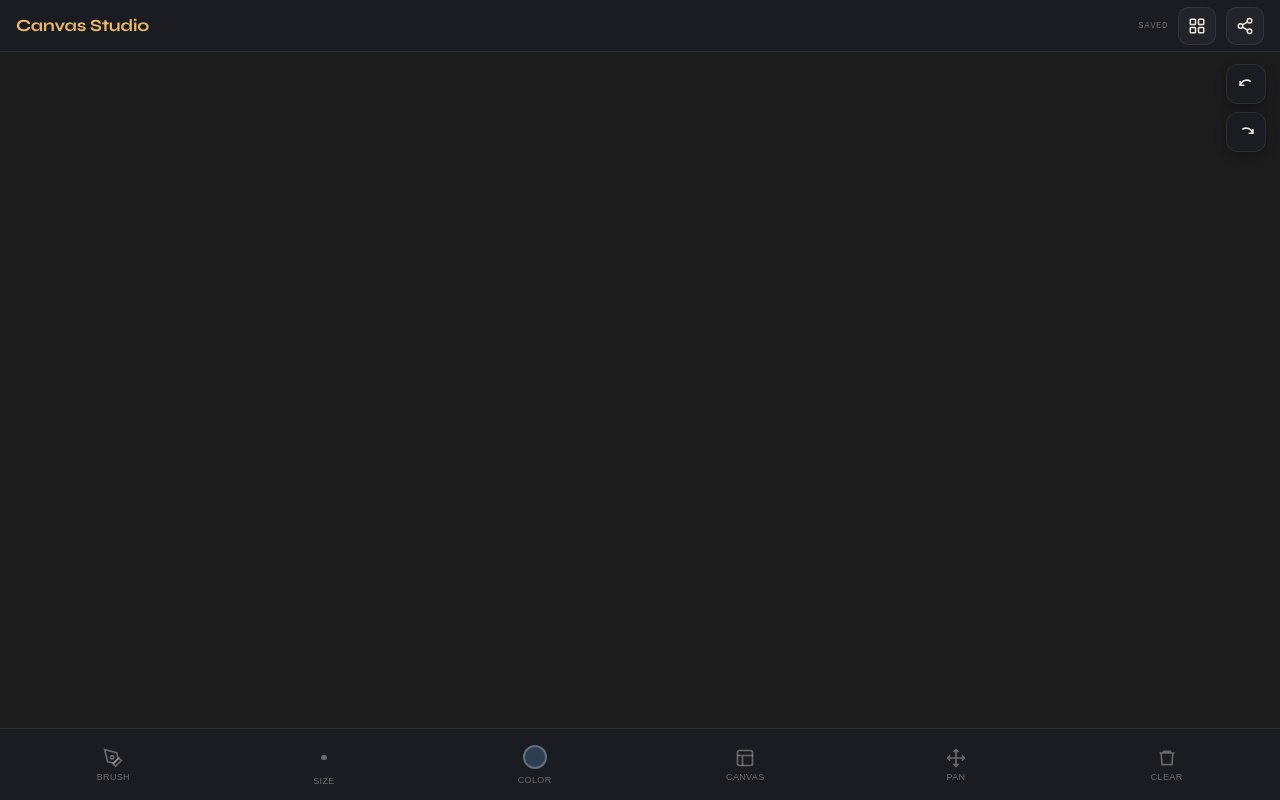
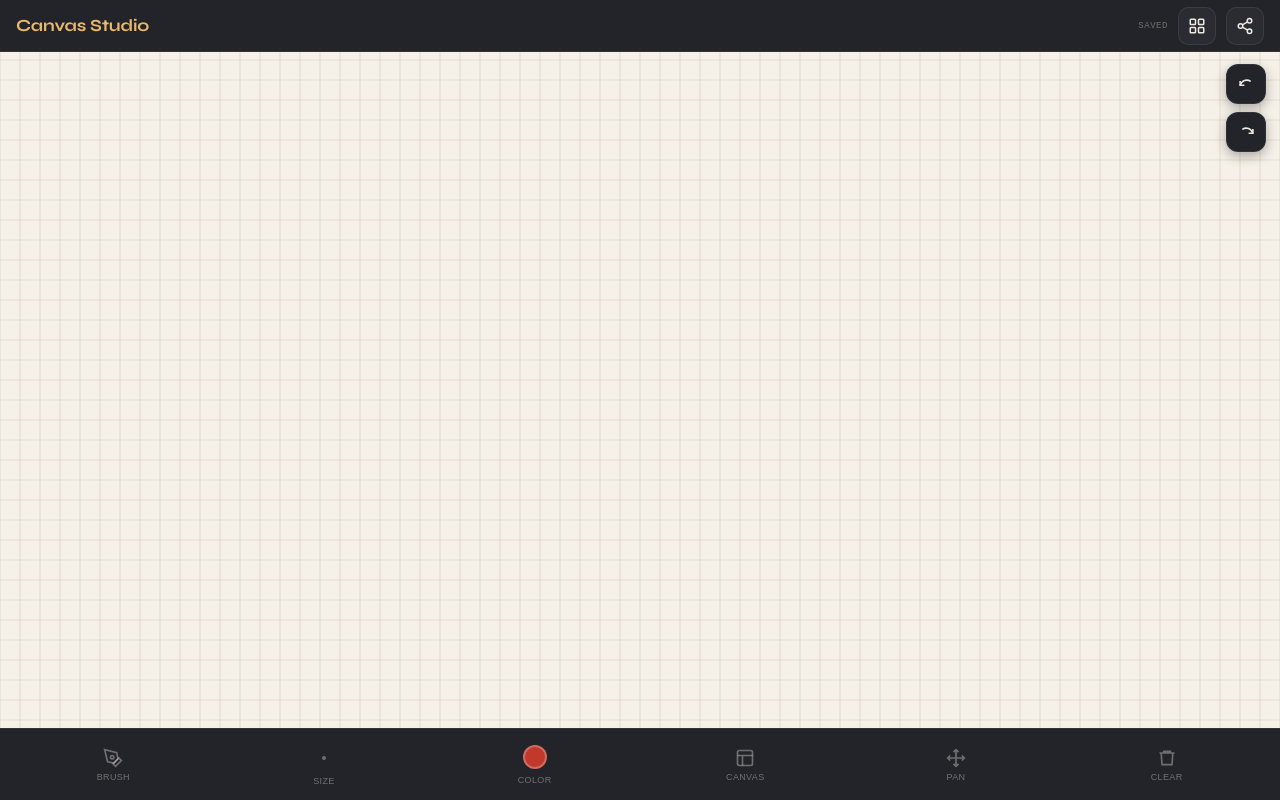
Before and after one commit to subhamsarangi/canvash, a plain HTML site: page index.html in a window 1280 px wide. Drawn offline with Linux system fonts and the light colour scheme; a web font is replaced by a local one.

Commit message:
Add files via upload

```diff
--- a/index.html
+++ b/index.html
@@ -7,8 +7,7 @@
 <meta name="apple-mobile-web-app-capable" content="yes">
 <meta name="apple-mobile-web-app-status-bar-style" content="black-translucent">
 <meta name="theme-color" content="#141418">
-<title>Canvas Studio</title>
-<!-- Umami Analytics — replace YOUR_WEBSITE_ID with your ID from umami.is -->
+<title>Canvash</title>
 <script defer src="https://cloud.umami.is/script.js" data-website-id="25f2cac7-93b9-403b-a113-95476281379a"></script>
 <link href="https://fonts.googleapis.com/css2?family=Syne:wght@400;500;600;700&family=Syne+Mono&display=swap" rel="stylesheet">
 <style>
@@ -894,8 +893,8 @@ const BRUSHES = [
 // STATE
 // ══════════════════════════════════
 let S = {
-  tool:'brush', colorIdx:12, brushIdx:1, opacity:1,
-  bgId:'charcoal', bgColor:'#1c1c1c',
+  tool:'brush', colorIdx:2, brushIdx:0, opacity:1,
+  bgId:'beige', bgColor:'#f5f0e8',
   projectId: null, projectName:'Untitled',
 };
 
```
